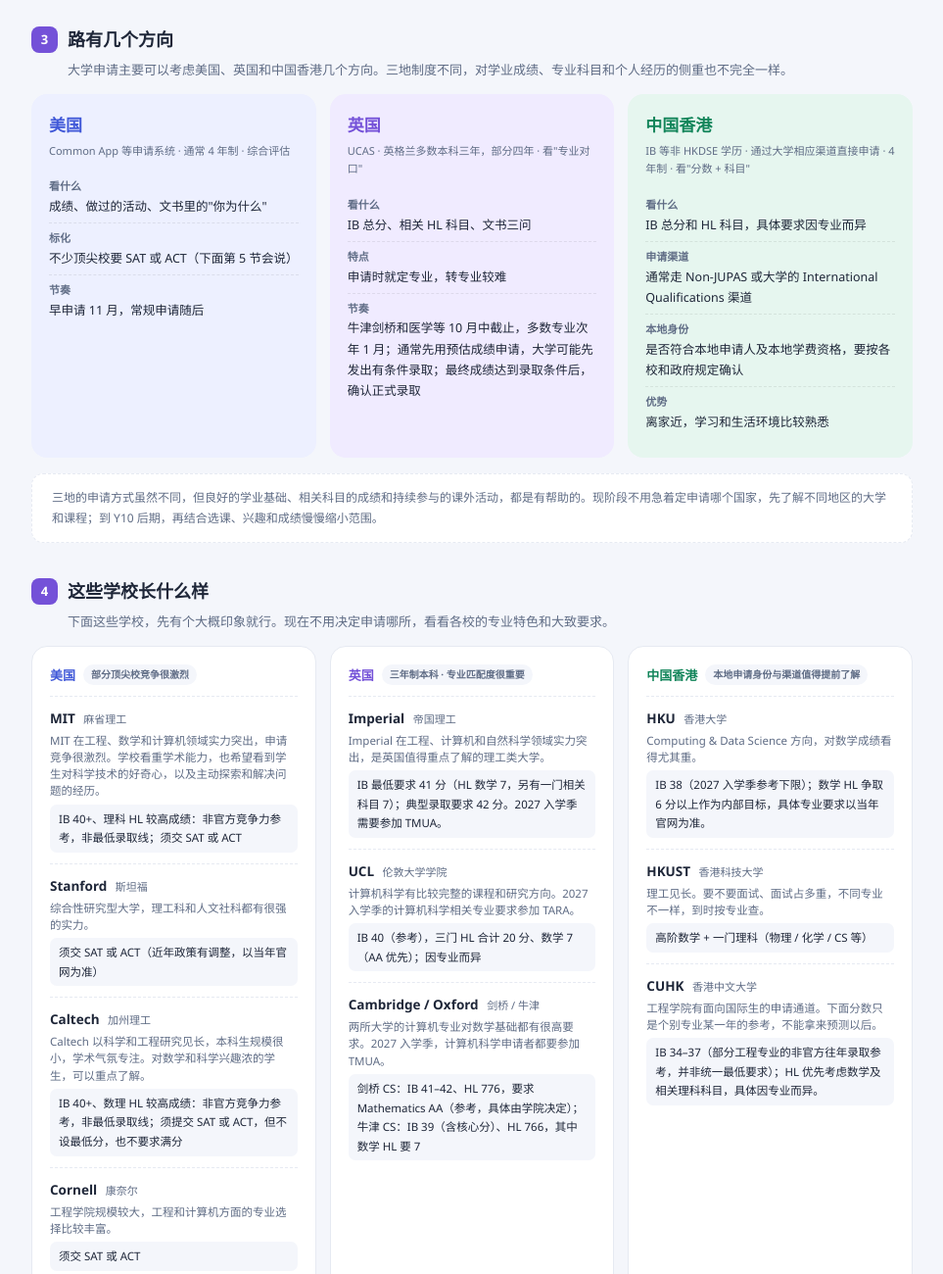
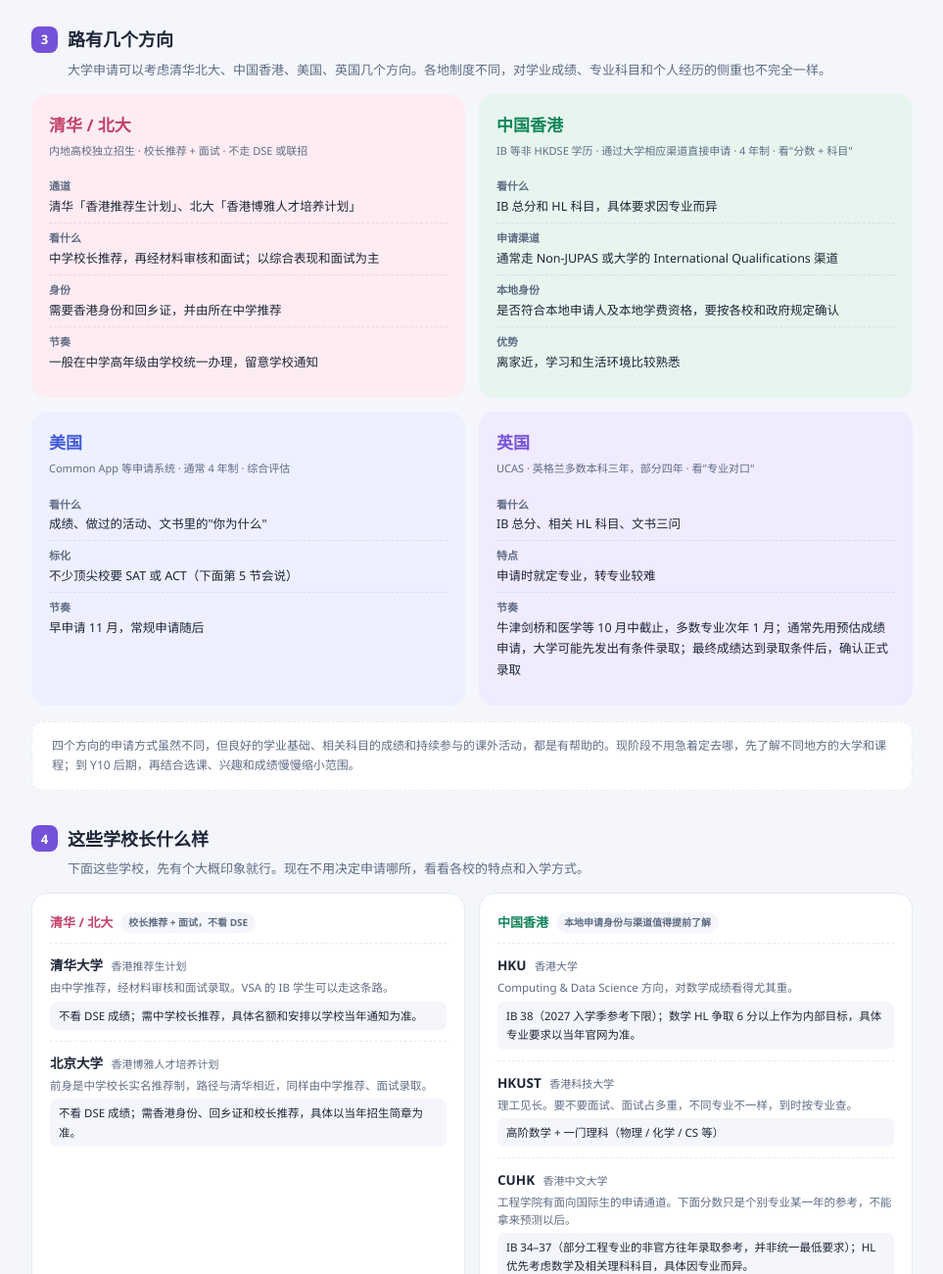
Before and after one commit to Zrrrr9527/amc10-mindmap, a plain HTML site: page shengxue-map.html in a window 1280 px wide. Shown: the part 1500-2800 px from the top of the page at 98% size, without its empty margins (158-1121 px from the left). Drawn offline with Linux system fonts and the light colour scheme.

Commit message:
Update shengxue-map: add Tsinghua/PKU track, reorder to CN/HK/US/UK

```diff
--- a/shengxue-map.html
+++ b/shengxue-map.html
@@ -80,15 +80,16 @@
   .score strong{color:var(--ink);}
   .score .fine{font-size:11.5px;color:#9aa4b8;margin-top:8px;}
 
-  /* 三个出口 */
-  .exits{display:grid;grid-template-columns:repeat(3,1fr);gap:14px;margin:14px 0;}
+  /* 四个出口 */
+  .exits{display:grid;grid-template-columns:repeat(2,1fr);gap:14px;margin:14px 0;}
   @media(max-width:700px){.exits{grid-template-columns:1fr;}}
   .exit{border-radius:16px;padding:18px 18px 20px;}
   .exit.us{background:var(--blueSoft);}
   .exit.uk{background:var(--violetSoft);}
   .exit.hk{background:var(--greenSoft);}
+  .exit.cn{background:var(--pinkSoft);}
   .exit .h{font-size:17px;font-weight:800;margin-bottom:2px;}
-  .exit.us .h{color:var(--blue);} .exit.uk .h{color:var(--violet);} .exit.hk .h{color:var(--green);}
+  .exit.us .h{color:var(--blue);} .exit.uk .h{color:var(--violet);} .exit.hk .h{color:var(--green);} .exit.cn .h{color:var(--pink);}
   .exit .sys{font-size:11px;color:var(--sub);margin-bottom:12px;}
   .exit ul{list-style:none;padding:0;margin:0;font-size:12.5px;}
   .exit li{padding:6px 0;border-top:1px dashed rgba(0,0,0,.08);}
@@ -96,11 +97,11 @@
   .exit li b{display:block;font-size:11px;color:var(--sub);font-weight:600;}
 
   /* 大学简介 */
-  .uni-groups{display:grid;grid-template-columns:repeat(3,1fr);gap:14px;margin:14px 0;}
+  .uni-groups{display:grid;grid-template-columns:repeat(2,1fr);gap:14px;margin:14px 0;}
   @media(max-width:820px){.uni-groups{grid-template-columns:1fr;}}
   .ug{border:1px solid var(--line);border-radius:16px;background:var(--card);padding:18px 18px 8px;}
   .ug .geth{font-size:13px;font-weight:800;margin:0 0 10px;display:flex;align-items:center;gap:8px;}
-  .ug.us .geth{color:var(--blue);} .ug.uk .geth{color:var(--violet);} .ug.hk .geth{color:var(--green);}
+  .ug.us .geth{color:var(--blue);} .ug.uk .geth{color:var(--violet);} .ug.hk .geth{color:var(--green);} .ug.cn .geth{color:var(--pink);}
   .ug .geth .n{font-size:10px;font-weight:600;color:var(--sub);background:var(--bg);
     border-radius:999px;padding:2px 8px;}
   .uni{border-top:1px dashed var(--line);padding:11px 0;}
@@ -207,7 +208,7 @@
 </div>
 
 <h2><span class="idx">2</span>大学在看什么</h2>
-<p class="sub">不同国家和大学的申请方式不一样，但大体都看三样东西。</p>
+<p class="sub">不同地方和大学的申请方式不一样，但大体都看三样东西。</p>
 <div class="pillars">
   <div class="pil">
     <div class="cap"></div>
@@ -257,8 +258,28 @@
 </div>
 
 <h2><span class="idx">3</span>路有几个方向</h2>
-<p class="sub">大学申请主要可以考虑美国、英国和中国香港几个方向。三地制度不同，对学业成绩、专业科目和个人经历的侧重也不完全一样。</p>
+<p class="sub">大学申请可以考虑清华北大、中国香港、美国、英国几个方向。各地制度不同，对学业成绩、专业科目和个人经历的侧重也不完全一样。</p>
 <div class="exits">
+  <div class="exit cn">
+    <div class="h">清华 / 北大</div>
+    <div class="sys">内地高校独立招生 · 校长推荐 + 面试 · 不走 DSE 或联招</div>
+    <ul>
+      <li><b>通道</b>清华「香港推荐生计划」、北大「香港博雅人才培养计划」</li>
+      <li><b>看什么</b>中学校长推荐，再经材料审核和面试；以综合表现和面试为主</li>
+      <li><b>身份</b>需要香港身份和回乡证，并由所在中学推荐</li>
+      <li><b>节奏</b>一般在中学高年级由学校统一办理，留意学校通知</li>
+    </ul>
+  </div>
+  <div class="exit hk">
+    <div class="h">中国香港</div>
+    <div class="sys">IB 等非 HKDSE 学历 · 通过大学相应渠道直接申请 · 4 年制 · 看"分数 + 科目"</div>
+    <ul>
+      <li><b>看什么</b>IB 总分和 HL 科目，具体要求因专业而异</li>
+      <li><b>申请渠道</b>通常走 Non-JUPAS 或大学的 International Qualifications 渠道</li>
+      <li><b>本地身份</b>是否符合本地申请人及本地学费资格，要按各校和政府规定确认</li>
+      <li><b>优势</b>离家近，学习和生活环境比较熟悉</li>
+    </ul>
+  </div>
   <div class="exit us">
     <div class="h">美国</div>
     <div class="sys">Common App 等申请系统 · 通常 4 年制 · 综合评估</div>
@@ -277,22 +298,43 @@
       <li><b>节奏</b>牛津剑桥和医学等 10 月中截止，多数专业次年 1 月；通常先用预估成绩申请，大学可能先发出有条件录取；最终成绩达到录取条件后，确认正式录取</li>
     </ul>
   </div>
-  <div class="exit hk">
-    <div class="h">中国香港</div>
-    <div class="sys">IB 等非 HKDSE 学历 · 通过大学相应渠道直接申请 · 4 年制 · 看"分数 + 科目"</div>
-    <ul>
-      <li><b>看什么</b>IB 总分和 HL 科目，具体要求因专业而异</li>
-      <li><b>申请渠道</b>通常走 Non-JUPAS 或大学的 International Qualifications 渠道</li>
-      <li><b>本地身份</b>是否符合本地申请人及本地学费资格，要按各校和政府规定确认</li>
-      <li><b>优势</b>离家近，学习和生活环境比较熟悉</li>
-    </ul>
-  </div>
 </div>
-<div class="note">三地的申请方式虽然不同，但良好的学业基础、相关科目的成绩和持续参与的课外活动，都是有帮助的。现阶段不用急着定申请哪个国家，先了解不同地区的大学和课程；到 Y10 后期，再结合选课、兴趣和成绩慢慢缩小范围。</div>
+<div class="note">四个方向的申请方式虽然不同，但良好的学业基础、相关科目的成绩和持续参与的课外活动，都是有帮助的。现阶段不用急着定去哪，先了解不同地方的大学和课程；到 Y10 后期，再结合选课、兴趣和成绩慢慢缩小范围。</div>
 
 <h2><span class="idx">4</span>这些学校长什么样</h2>
-<p class="sub">下面这些学校，先有个大概印象就行。现在不用决定申请哪所，看看各校的专业特色和大致要求。</p>
+<p class="sub">下面这些学校，先有个大概印象就行。现在不用决定申请哪所，看看各校的特点和入学方式。</p>
 <div class="uni-groups">
+  <div class="ug cn">
+    <div class="geth">清华 / 北大 <span class="n">校长推荐 + 面试，不看 DSE</span></div>
+    <div class="uni">
+      <div class="nm">清华大学 <span>香港推荐生计划</span></div>
+      <div class="ds">由中学推荐，经材料审核和面试录取。VSA 的 IB 学生可以走这条路。</div>
+      <div class="req">不看 DSE 成绩；需中学校长推荐，具体名额和安排以学校当年通知为准。</div>
+    </div>
+    <div class="uni">
+      <div class="nm">北京大学 <span>香港博雅人才培养计划</span></div>
+      <div class="ds">前身是中学校长实名推荐制，路径与清华相近，同样由中学推荐、面试录取。</div>
+      <div class="req">不看 DSE 成绩；需香港身份、回乡证和校长推荐，具体以当年招生简章为准。</div>
+    </div>
+  </div>
+  <div class="ug hk">
+    <div class="geth">中国香港 <span class="n">本地申请身份与渠道值得提前了解</span></div>
+    <div class="uni">
+      <div class="nm">HKU <span>香港大学</span></div>
+      <div class="ds">Computing & Data Science 方向，对数学成绩看得尤其重。</div>
+      <div class="req">IB 38（2027 入学季参考下限）；数学 HL 争取 6 分以上作为内部目标，具体专业要求以当年官网为准。</div>
+    </div>
+    <div class="uni">
+      <div class="nm">HKUST <span>香港科技大学</span></div>
+      <div class="ds">理工见长。要不要面试、面试占多重，不同专业不一样，到时按专业查。</div>
+      <div class="req">高阶数学 + 一门理科（物理 / 化学 / CS 等）</div>
+    </div>
+    <div class="uni">
+      <div class="nm">CUHK <span>香港中文大学</span></div>
+      <div class="ds">工程学院有面向国际生的申请通道。下面分数只是个别专业某一年的参考，不能拿来预测以后。</div>
+      <div class="req">IB 34–37（部分工程专业的非官方往年录取参考，并非统一最低要求）；HL 优先考虑数学及相关理科科目，具体因专业而异。</div>
+    </div>
+  </div>
   <div class="ug us">
     <div class="geth">美国 <span class="n">部分顶尖校竞争很激烈</span></div>
     <div class="uni">
@@ -334,24 +376,6 @@
       <div class="req">剑桥 CS：IB 41–42、HL 776，要求 Mathematics AA（参考，具体由学院决定）；牛津 CS：IB 39（含核心分）、HL 766，其中数学 HL 要 7</div>
     </div>
   </div>
-  <div class="ug hk">
-    <div class="geth">中国香港 <span class="n">本地申请身份与渠道值得提前了解</span></div>
-    <div class="uni">
-      <div class="nm">HKU <span>香港大学</span></div>
-      <div class="ds">Computing & Data Science 方向，对数学成绩看得尤其重。</div>
-      <div class="req">IB 38（2027 入学季参考下限）；数学 HL 争取 6 分以上作为内部目标，具体专业要求以当年官网为准。</div>
-    </div>
-    <div class="uni">
-      <div class="nm">HKUST <span>香港科技大学</span></div>
-      <div class="ds">理工见长。要不要面试、面试占多重，不同专业不一样，到时按专业查。</div>
-      <div class="req">高阶数学 + 一门理科（物理 / 化学 / CS 等）</div>
-    </div>
-    <div class="uni">
-      <div class="nm">CUHK <span>香港中文大学</span></div>
-      <div class="ds">工程学院有面向国际生的申请通道。下面分数只是个别专业某一年的参考，不能拿来预测以后。</div>
-      <div class="req">IB 34–37（部分工程专业的非官方往年录取参考，并非统一最低要求）；HL 优先考虑数学及相关理科科目，具体因专业而异。</div>
-    </div>
-  </div>
 </div>
 <div class="note">以上学校要求与入学考试名称，根据截至 2026 年 11 月可查到的 2027 入学季资料整理，<b>不是你 2030 年申请时的标准</b>。学校每年都可能调整要求，同一所学校不同专业也有差别。这些考试是现行参考，不用现在开始准备；到申请前再逐所核对当年官网即可。</div>
 
@@ -380,7 +404,7 @@
   <div class="row"><div class="k">语言</div><div class="v">英语：English Language and Literature、Literacy Skills English 两门课；中文：保持阅读、表达和写作</div></div>
   <div class="row"><div class="k">项目与活动</div><div class="v">长期公益（学校叫 Community Engagement，简称 CE）；竞赛与个人项目经历</div></div>
 </div>
-<div class="note" style="margin-top:10px">另外，申请中国香港的大学时，走哪条申请渠道、是否算本地申请人，是两件要分开确认的事，第三节说过。</div>
+<div class="note" style="margin-top:10px">另外，申请中国香港的大学时，走哪条申请渠道、是否算本地申请人，是两件要分开确认的事；清华、北大的校长推荐通道也在第三节，到中学高年级才需要落实。</div>
 
 <h2><span class="idx">7</span>最后想说几句</h2>
 <div class="key">
@@ -389,11 +413,11 @@
 </div>
 
 <div class="note">
-  <b>资料说明：</b>第 4、5 节涉及的大学要求、入学考试和课程变化，主要根据截至 2026 年 11 月 18 日可查到的大学官网、IBO 和 UCAS 公开资料整理。学校和考试政策每年都可能调整，实际申请时以当年的官方信息为准。文中的 IB 分数、AMC 资格线和雅思目标分数都是目前的规划参考，不是录取标准。
+  <b>资料说明：</b>第 4、5 节涉及的大学要求、入学方式、入学考试和课程变化，主要根据截至 2026 年 11 月 18 日可查到的大学官网、IBO 和 UCAS 公开资料整理。清华、北大的推荐通道按两校 2026 年公开招生资料整理，申请时以当年简章和学校通知为准。学校和考试政策每年都可能调整，实际申请时以当年的官方信息为准。文中的 IB 分数、AMC 资格线和雅思目标分数都是目前的规划参考，不是录取标准。
 </div>
 
 <footer>
-  佳琪的升学地图 · 2030 届总体规划 · 2026-11-18 更新<br>
+  佳琪的升学地图 · 2030 届总体规划 · 2026-11-19 更新<br>
   这是地图，不是任务清单。哪看不懂了，回来再看一眼就好。
 </footer>
 
```
